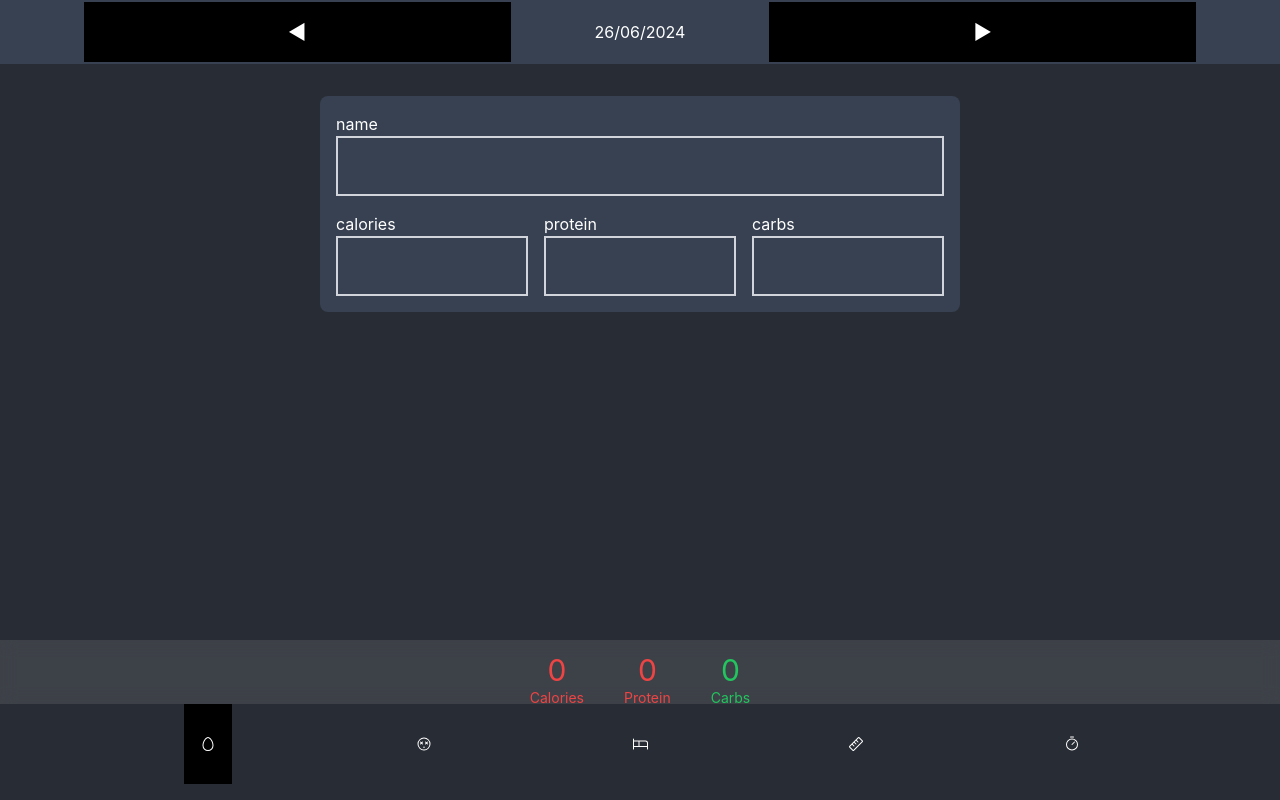
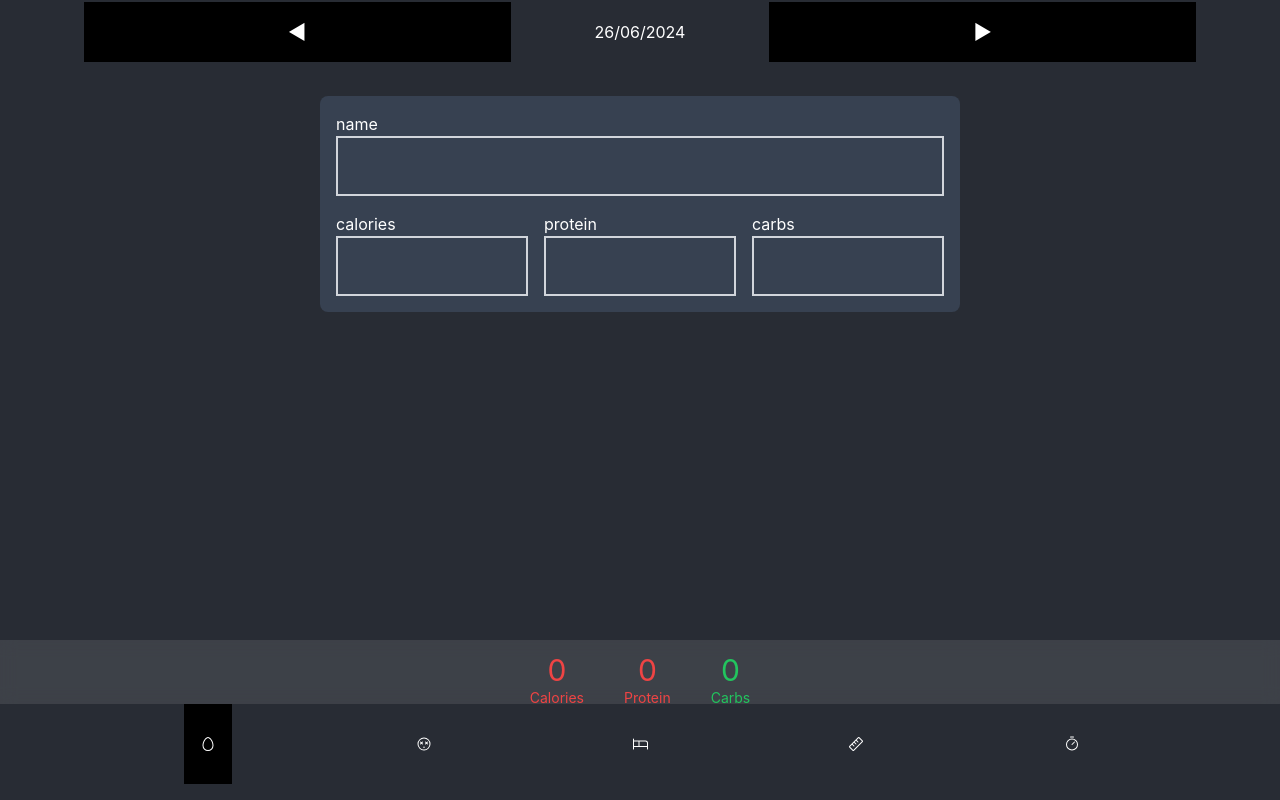
Before and after one commit to EliranSun/trackers, a React (Create React App) app: page / in a window 1280 px wide. Built offline with nearby package versions, Linux system fonts and the light colour scheme.

Commit message:
Align with bg

```diff
--- a/src/App.js
+++ b/src/App.js
@@ -12,7 +12,7 @@ function App() {
 
     return (
         <div className="w-full h-full overflow-x-hidden p-4">
-            <div className="fixed top-0 h-16 left-0 w-screen bg-gray-700 flex justify-evenly items-center">
+            <div className="fixed top-0 h-16 left-0 w-screen flex justify-evenly items-center">
                 <button
                     className="text-xl p-4 bg-black w-1/3"
                     onClick={() => {
```
